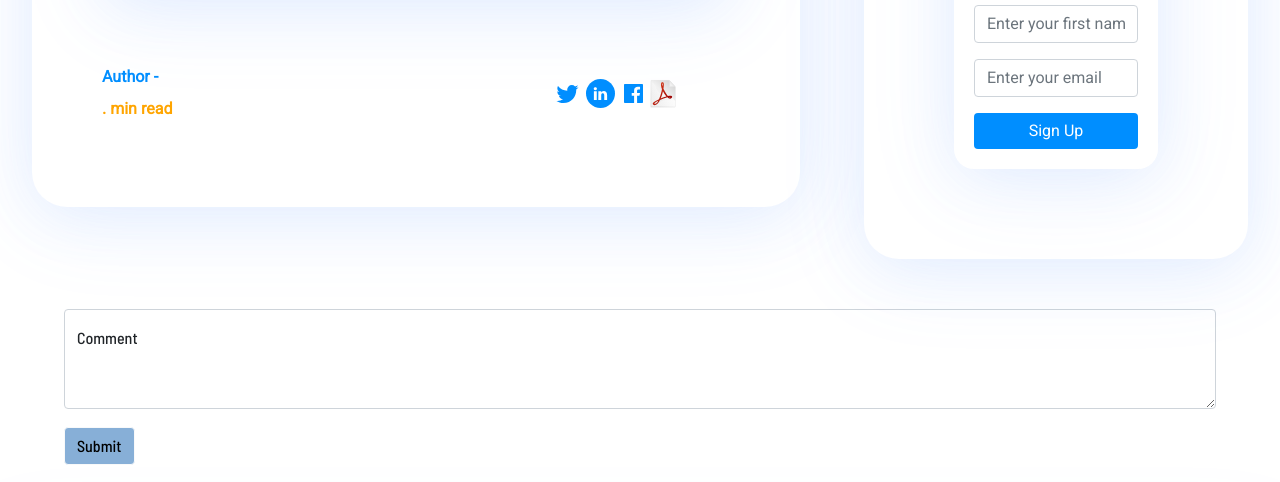
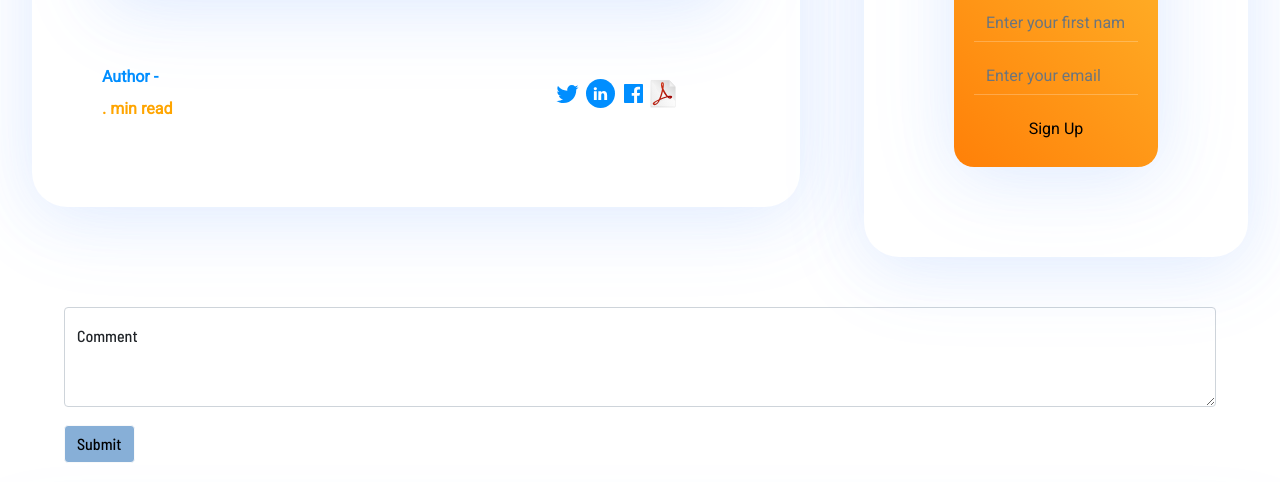
Before and after one commit to ashutosh001s/blog-website-php, a PHP site: page /post.php?id=1 in a window 1280 px wide. Shown: the part 790-1272 px from the top of the page. Run offline with PHP 8.4, Linux system fonts and the light colour scheme; the visitor is signed in with stand-in values (Sample User, id 1); data that the repository does not hold is empty.

Commit message:
newsletter design change in post page

```diff
--- a/assets/css/post.css
+++ b/assets/css/post.css
@@ -155,8 +155,19 @@ b {
   border-radius: 20px;
   margin: 20px;
   padding: 20px;
+  background: linear-gradient(45deg, #ff8008, #ffc837);
 }
 .sidebarHeading {
   text-align: center;
   font-size: 30px;
 }
+.newsletterInput {
+  background: transparent;
+  border: none;
+  border-radius: 0px;
+  border-bottom: 1px solid #ffffff3d;
+}
+.btn-news {
+  background-color: #064f6f !important;
+  color: white;
+}
--- a/post.php
+++ b/post.php
@@ -195,15 +195,15 @@ function minifier($code)
                         your inbox.</p>
                     <form class="emailForm" action="/action.php" method="POST">
                         <div class="mb-3">
-                            <input type="text" class="form-control" id="name" name="fname"
+                            <input type="text" class="form-control newsletterInput" id="name" name="fname"
                                 placeholder="Enter your first name">
                         </div>
                         <div class="mb-3">
-                            <input type="email" class="form-control" id="email" name="email"
+                            <input type="email" class="form-control newsletterInput" id="email" name="email"
                                 placeholder="Enter your email">
                         </div>
                         <div class="d-grid gap-2">
-                            <button class="btn btn-primary btn-mail" type="Submit">Sign Up</button>
+                            <button class="btn btn-primary btn-news" type="Submit">Sign Up</button>
                         </div>
                         <?php
             $statusMsg = !empty($_SESSION['msg']) ? $_SESSION['msg'] : '';
```
